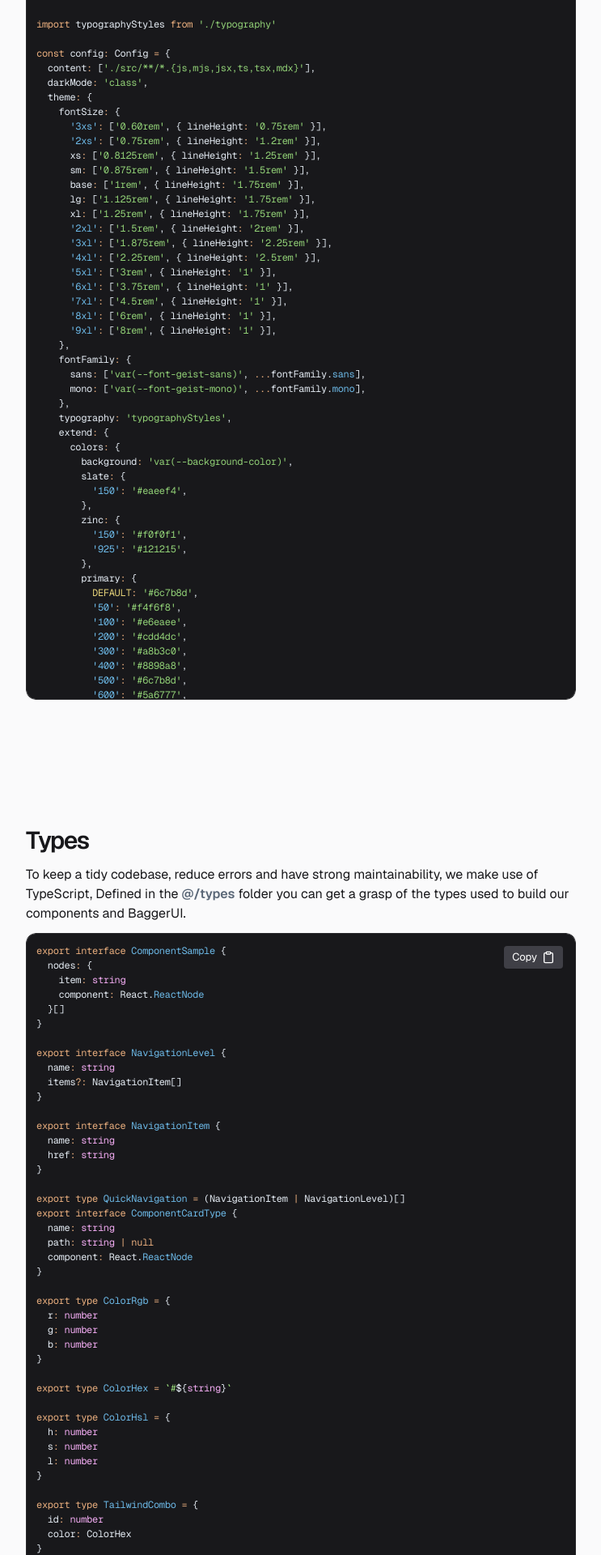
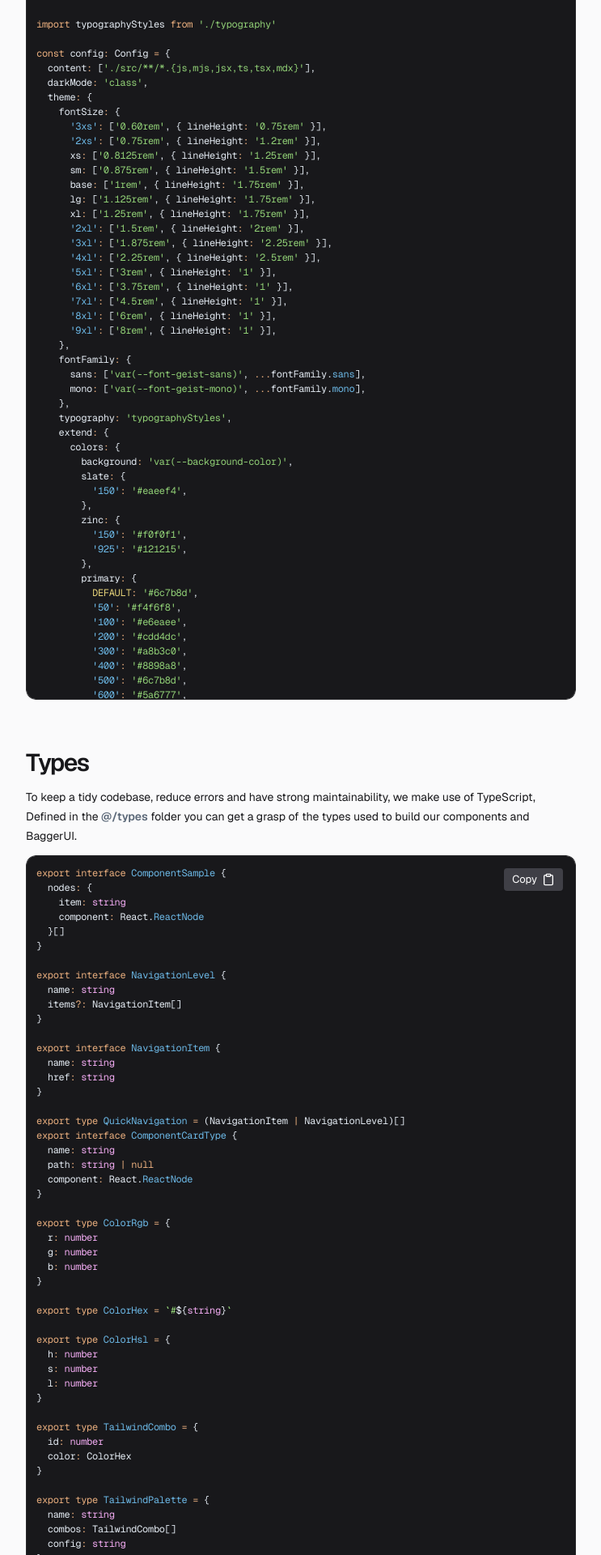
Before and after one commit to kiko-g/bagger-ui, a Next.js app: page /setup in a window 1280 px wide. Shown: the part 880-2800 px from the top of the page at 81% size, without its empty margins (272-1015 px from the left). Built offline with nearby package versions, Linux system fonts and the light colour scheme.

Commit message:
fix setup page

```diff
--- a/src/app/setup/page.tsx
+++ b/src/app/setup/page.tsx
@@ -64,7 +64,10 @@ export default function Config() {
         </p>
       </section>
 
-      <section id="tailwind-config" className="mb-24 w-full pb-2 pt-4 lg:pb-3 lg:pt-6 xl:pb-5 xl:pt-10">
+      <section
+        id="tailwind-config"
+        className="w-full border-b-0 border-zinc-900/10 pb-2 pt-4 text-sm dark:border-white/10 lg:pb-3 lg:pt-6 xl:pb-5 xl:pt-10"
+      >
         <h2 className="mb-3 text-lg font-semibold tracking-tighter lg:text-3xl">Tailwind Config File</h2>
         <p className="mb-3 max-w-3xl">
           This site uses a custom Tailwind config that extends the default Tailwind config. Copy our config to your{' '}
@@ -76,7 +79,10 @@ export default function Config() {
         </div>
       </section>
 
-      <section id="types" className="mb-24 w-full pb-2 pt-4 lg:pb-3 lg:pt-6 xl:pb-5 xl:pt-10">
+      <section
+        id="types"
+        className="w-full border-b-0 border-zinc-900/10 pb-2 pt-4 text-sm dark:border-white/10 lg:pb-3 lg:pt-6 xl:pb-5 xl:pt-10"
+      >
         <h2 className="mb-3 text-lg font-semibold tracking-tighter lg:text-3xl">Types</h2>
         <p className="mb-3 max-w-3xl">
           To keep a tidy codebase, reduce errors and have strong maintainability, we make use of TypeScript, Defined in
```
